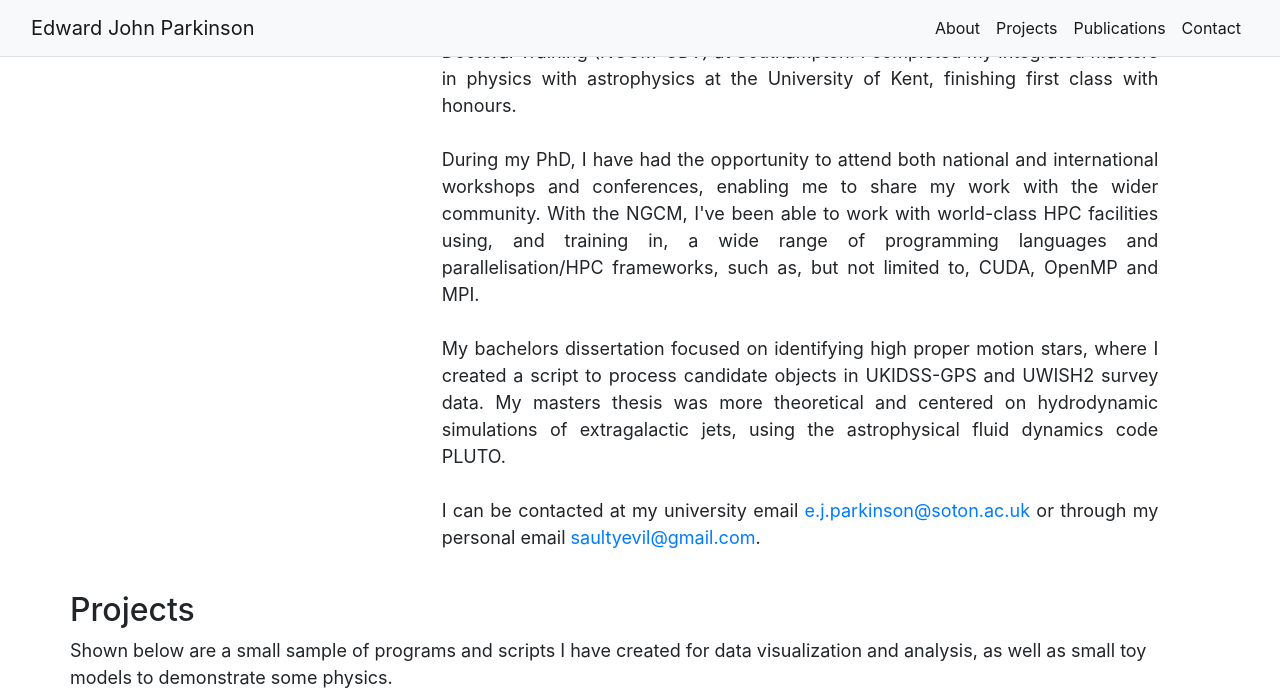
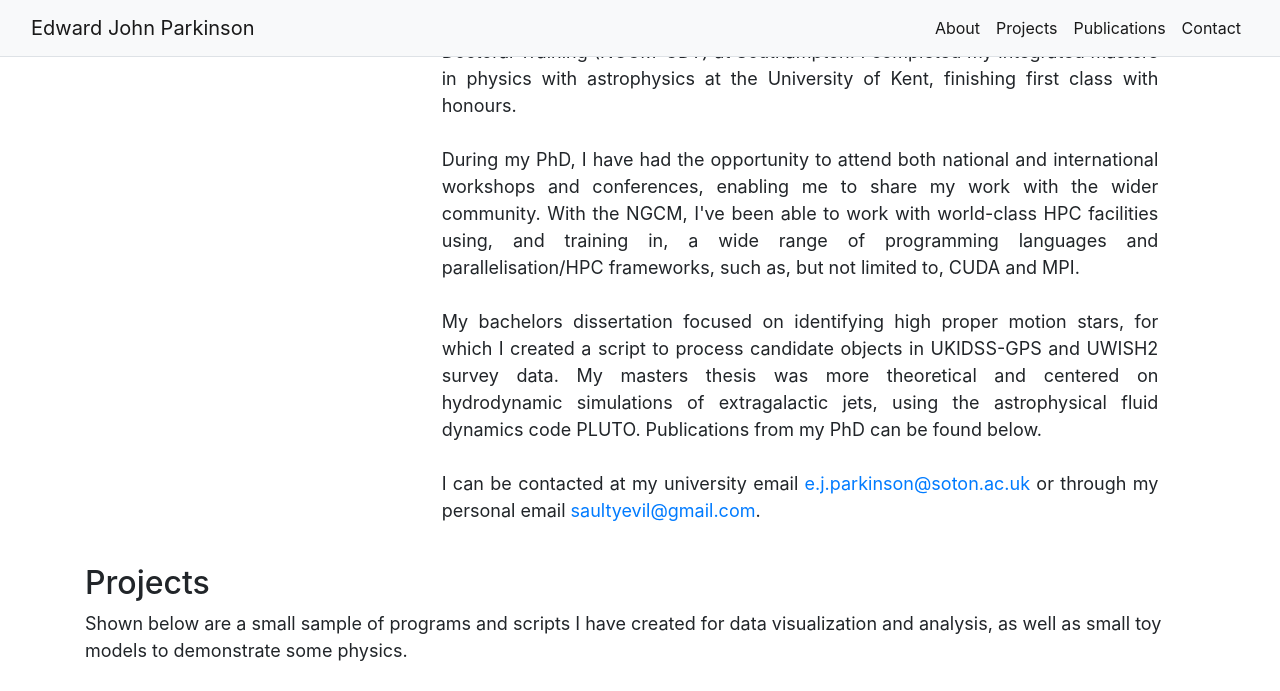
Before and after one commit to saultyevil/saultyevil.github.io, a Jekyll site: the page built from _posts/2020-02-02-publications.markdown, in a window 1280 px wide and 1400 px high, scrolled down 262 px. Shown: the top 691 px of the window. Built offline with Jekyll 4.4.1, drawn with Linux system fonts in a browser that asks for light colours; nearby versions of some CDN libraries; library files that are not in the unit come from our copies; formulas are drawn with MathJax 3.

```diff
--- a/_includes/about.html
+++ b/_includes/about.html
@@ -22,13 +22,13 @@
           international workshops and conferences, enabling me to share my work with
           the wider community. With the NGCM, I've been able to work with world-class
           HPC facilities using, and training in, a wide range of programming languages
-          and parallelisation/HPC frameworks, such as, but not limited to, CUDA, OpenMP
-          and MPI.
+          and parallelisation/HPC frameworks, such as, but not limited to, CUDA and MPI.
           <br><br>
           My bachelors dissertation focused on identifying high proper motion stars,
-          where I created a script to process candidate objects in UKIDSS-GPS and UWISH2
+          for which I created a script to process candidate objects in UKIDSS-GPS and UWISH2
           survey data. My masters thesis was more theoretical and centered on hydrodynamic
           simulations of extragalactic jets, using the astrophysical fluid dynamics code PLUTO.
+          Publications from my PhD can be found below.
           <br><br>
           I can be contacted at my university email <a href="mailto:e.j.parkinson@soton.ac.uk">e.j.parkinson@soton.ac.uk</a>
           or through my personal email <a href="mailto:saultyevil@gmail.com">saultyevil@gmail.com</a>.
--- a/_includes/page_content.html
+++ b/_includes/page_content.html
@@ -3,9 +3,10 @@
     <!-- Projects header -->
     <div class="content-section-a">
         <div class="container">
-            <div class="row">
+            <div class="row vertical-align">
                 <!-- <hr class="section-heading-spacer"> -->
                 <div class="clearfix"></div>
+                <div class="col-md-12">
                     <h2 class="section-heading">Projects</h2>
                     <p style="font-size: 18px;font-weight: 400;">
                         Shown below are a small sample of programs
@@ -18,16 +19,19 @@
                 </div>
             </div>
         </div>
+    </div>
     <!-- Projects content -->
     {% for post in site.posts reversed %}
         {% if post.category == 'projects' %}
         <div class="content-section-b">
             <div class="container">
-                <div class="row">
+                <div class="row vertical-align">
                     <!-- <hr class="section-heading-spacer"> -->
                     <div class="clearfix"></div>
                     <!-- <h2 class="section-heading">{{ post.title }}</h2> -->
+                    <div class="col-md-12">
                         <div class="lead">{{ post.content }}</div>
+                    </div>
                 </div>
             </div>
         </div>
@@ -40,9 +44,10 @@
     <!-- Pubcliations header -->
     <div class="content-section-a">
         <div class="container">
-            <div class="row">
+            <div class="row vertical-align">
                 <!-- <hr class="section-heading-spacer"> -->
                 <div class="clearfix"></div>
+                <div class="col-md-12">
                     <h2 class="section-heading">Publications</h2>
                     <p style="font-size: 18px;font-weight: 400;">
                         Shown below is a selection of some of my publications, including
@@ -51,6 +56,7 @@
                         <img src="https://upload.wikimedia.org/wikipedia/commons/thumb/0/06/ORCID_iD.svg/768px-ORCID_iD.svg.png" alt="drawing" width="20">
                         <a href="https://orcid.org/0000-0003-3902-052X">ORCID</a>.
                     </p>
+                </div>
             </div>
         </div>
     </div>
@@ -63,7 +69,9 @@
                     <!-- <hr class="section-heading-spacer"> -->
                     <div class="clearfix"></div>
                     <!-- <h2 class="section-heading">{{ post.title }}</h2> -->
+                    <div class="col-md-12">
                         <div class="lead">{{ post.content }}</div>
+                    </div>
                 </div>
             </div>
         </div>
--- a/_posts/2020-02-02-publications.markdown
+++ b/_posts/2020-02-02-publications.markdown
@@ -8,11 +8,11 @@ description: |
 
 <br>
 # Reprocessing in optically thick outflows can produce the optical emission line spectra of tidal disruption events
-{: style="text-align: justify" }
+<!-- {: style="text-align: justify" } -->
 
 Parkinson, Edward J.;  Knigge, Christian;  Long, Knox S.;  Matthews, James H.;
 Higginbottom, Nick;  Sim, Stuart A.; Hewitt, Henrietta A.; Mangham, Samuel W.
-{: style="text-align: justify"}
+<!-- {: style="text-align: justify"} -->
 
 In prep.
 
@@ -42,11 +42,11 @@ to produce UV absorption features for sight lines looking into the wind.
 
 <br>
 # Accretion disc winds in tidal disruption events: ultraviolet spectral lines as orientation indicators
-{: style="text-align: justify" }
+<!-- {: style="text-align: justify" } -->
 
 Parkinson, Edward J.;  Knigge, Christian;  Long, Knox S.;  Matthews, James H.;
 Higginbottom, Nick;  Sim, Stuart A.; Hewitt, Henrietta A.
-{: style="text-align: justify"}
+<!-- {: style="text-align: justify"} -->
 
 [2020, MNRAS, 494, 4914](https://ui.adsabs.harvard.edu/abs/2020MNRAS.494.4914P/abstract)
 
@@ -74,10 +74,10 @@ outflow. The models in this work are publicly available online and upon request.
 
 <br>
 # Adiabatic hydrodynamic simulations of two-dimensional inviscid extragalatic jets
-{: style="text-align: justify" }
+<!-- {: style="text-align: justify" } -->
 
 Masters thesis available upon request.
-{: style="text-align: justify"}
+<!-- {: style="text-align: justify"} -->
 
 The aims of this project are to explore how perturbing pulses interact in
 extragalactic jets, focusing on the oscillatory behaviour of the shock fronts.
@@ -99,10 +99,10 @@ is the source of this shock front oscillation.
 
 <br>
 # Measuring proper motions of nearby stars and brown dwarfs
-{: style="text-align: justify" }
+<!-- {: style="text-align: justify" } -->
 
 Bachelors thesis available upon request.
-{: style="text-align: justify" }
+<!-- {: style="text-align: justify" } -->
 
 This project aimed to find nearby stars and brown dwarfs by searching for high
 proper motion stars which are objects that move with a large angular displacement
```
Also changed, not shown: _posts/2020-01-01-projects.markdown (+5 -5 lines), css/landing-page.css (+16 -4 lines). Lines whose indentation alone changed are shown as unchanged.
